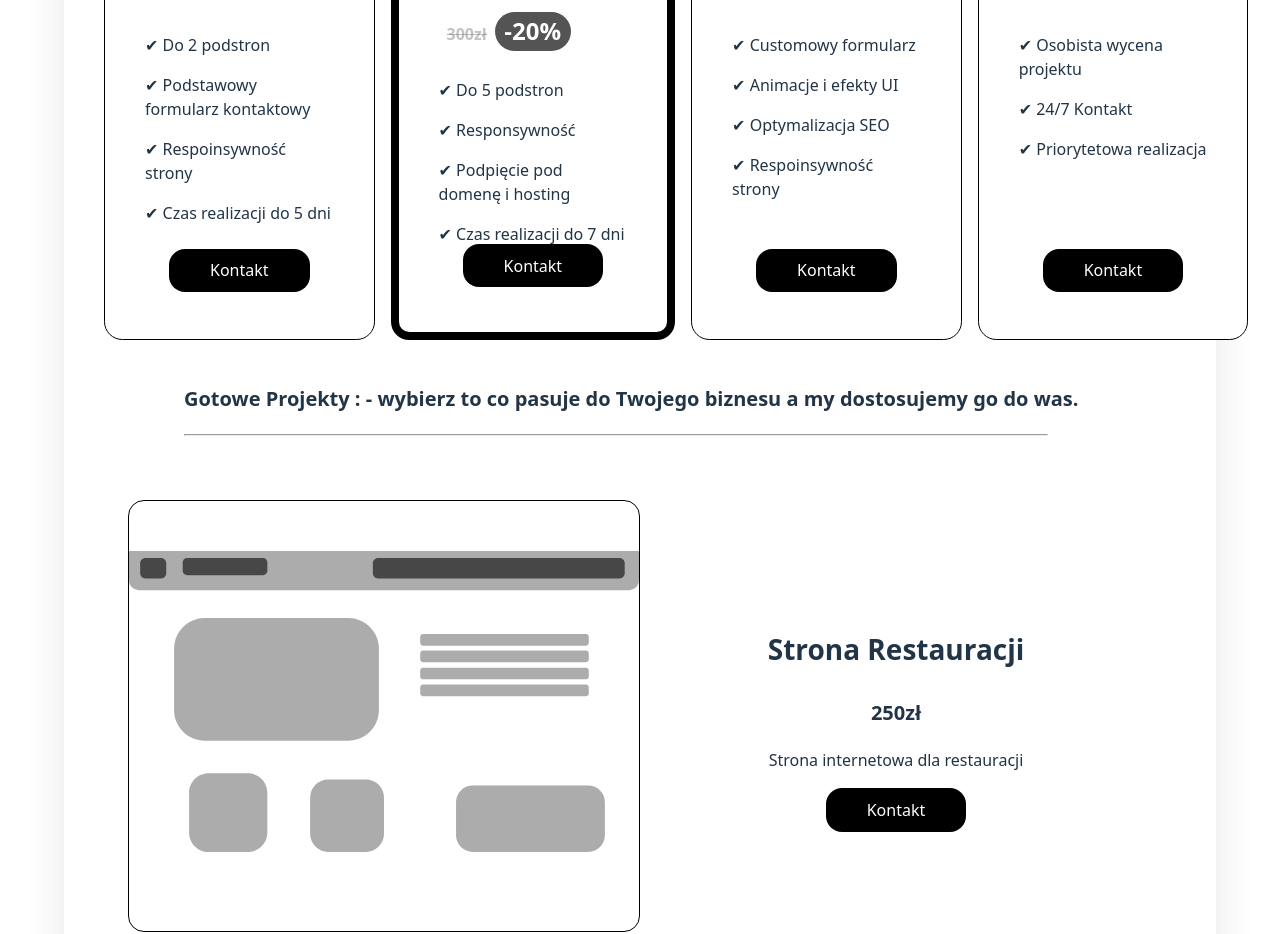
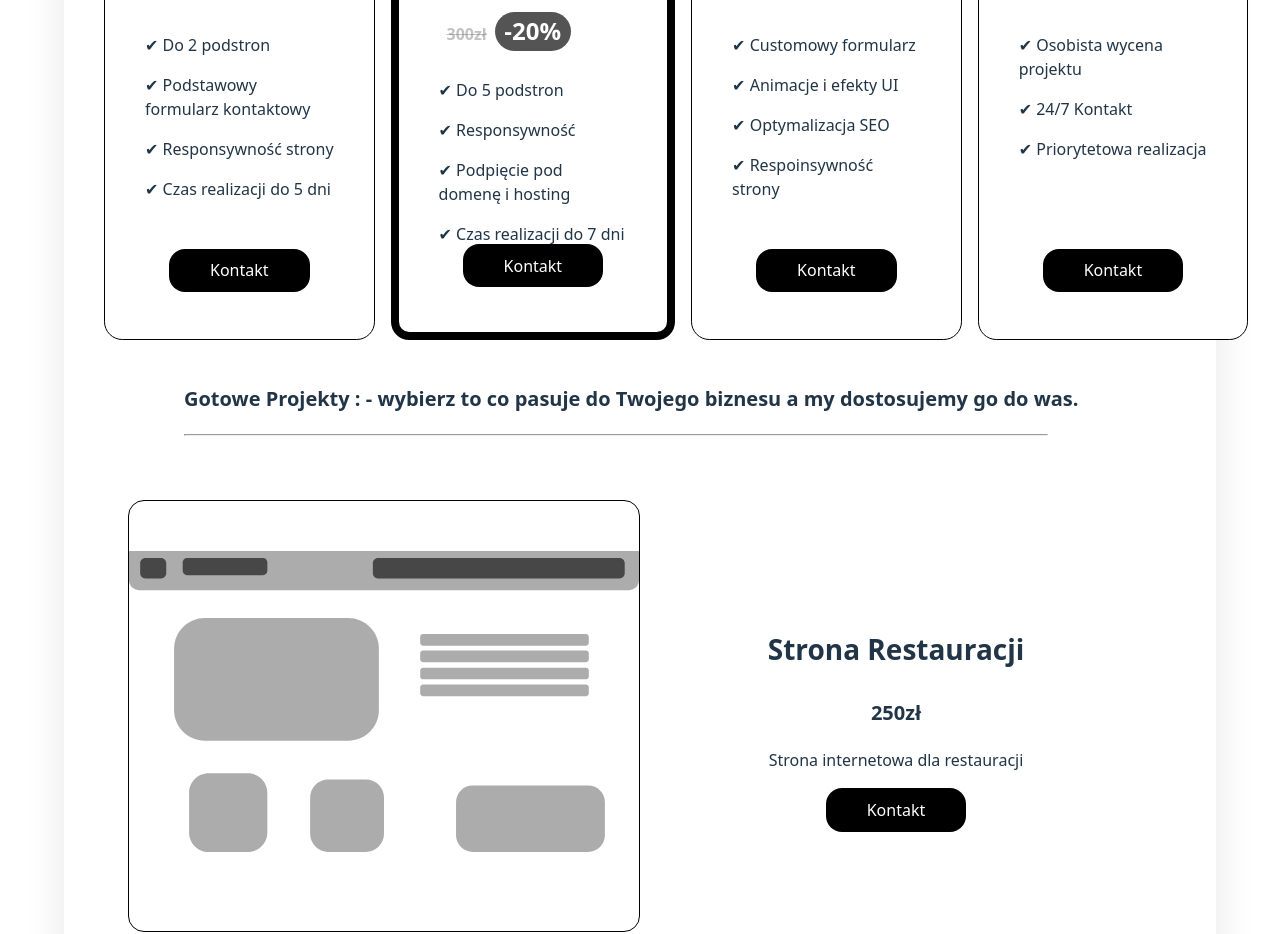
Before and after one commit to ZK-Developement/ZK-Dev-Web, a React (Vite) app: page / in a window 1280 px wide. Shown: the part 3060-3994 px from the top of the page. Built offline with nearby package versions, Linux system fonts and the light colour scheme.

Commit message:
Update main.jsx

```diff
--- a/src/components/main.jsx
+++ b/src/components/main.jsx
@@ -199,7 +199,7 @@ function MainS() {
                                 <p className="nagl">100zł</p>
                                 <p className="textl">✔ Do 2 podstron</p>
                                 <p className="textl">✔ Podstawowy formularz kontaktowy</p>
-                                <p className="textl">✔ Respoinsywność strony</p>
+                                <p className="textl">✔ Responsywność strony</p>
                                 <p className="textl">✔ Czas realizacji do 5 dni</p>
                                 </div>
                                 <a href="#kontakt"><button className="btnof">Kontakt</button></a>
```
